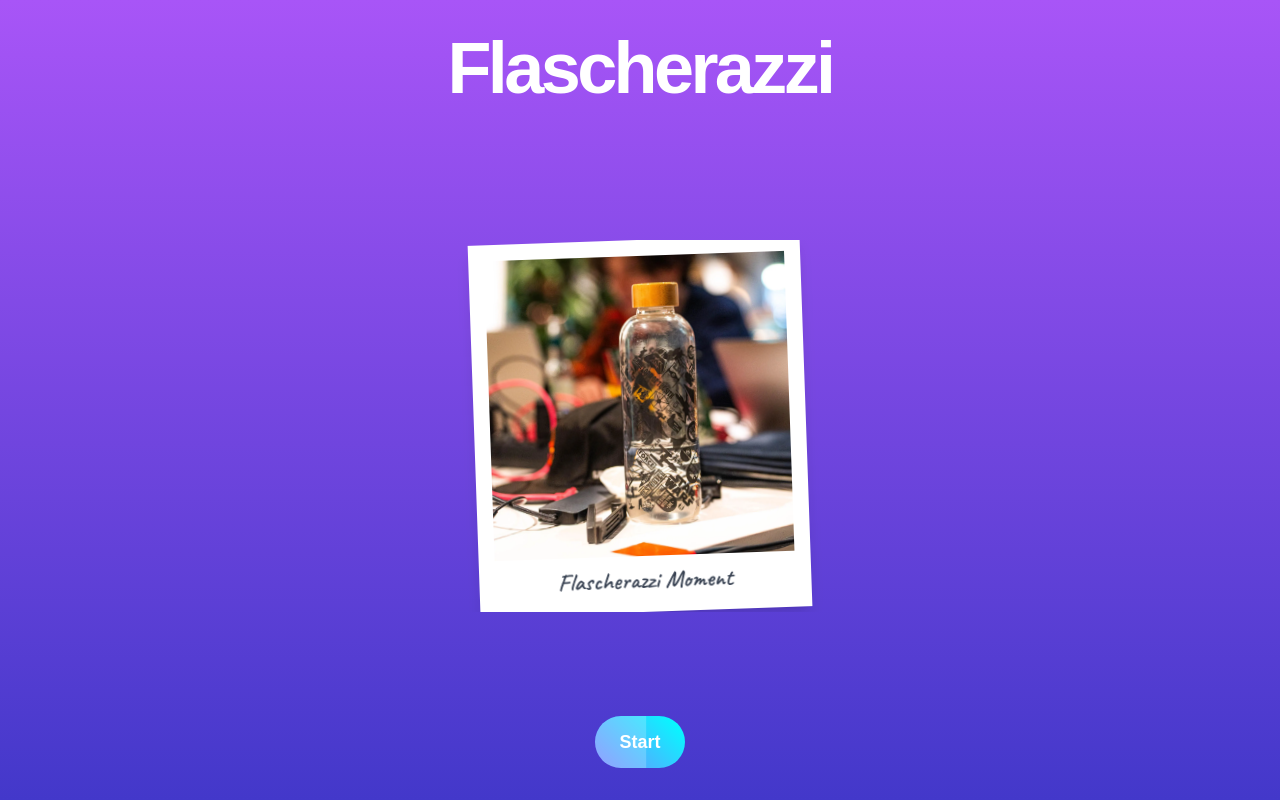
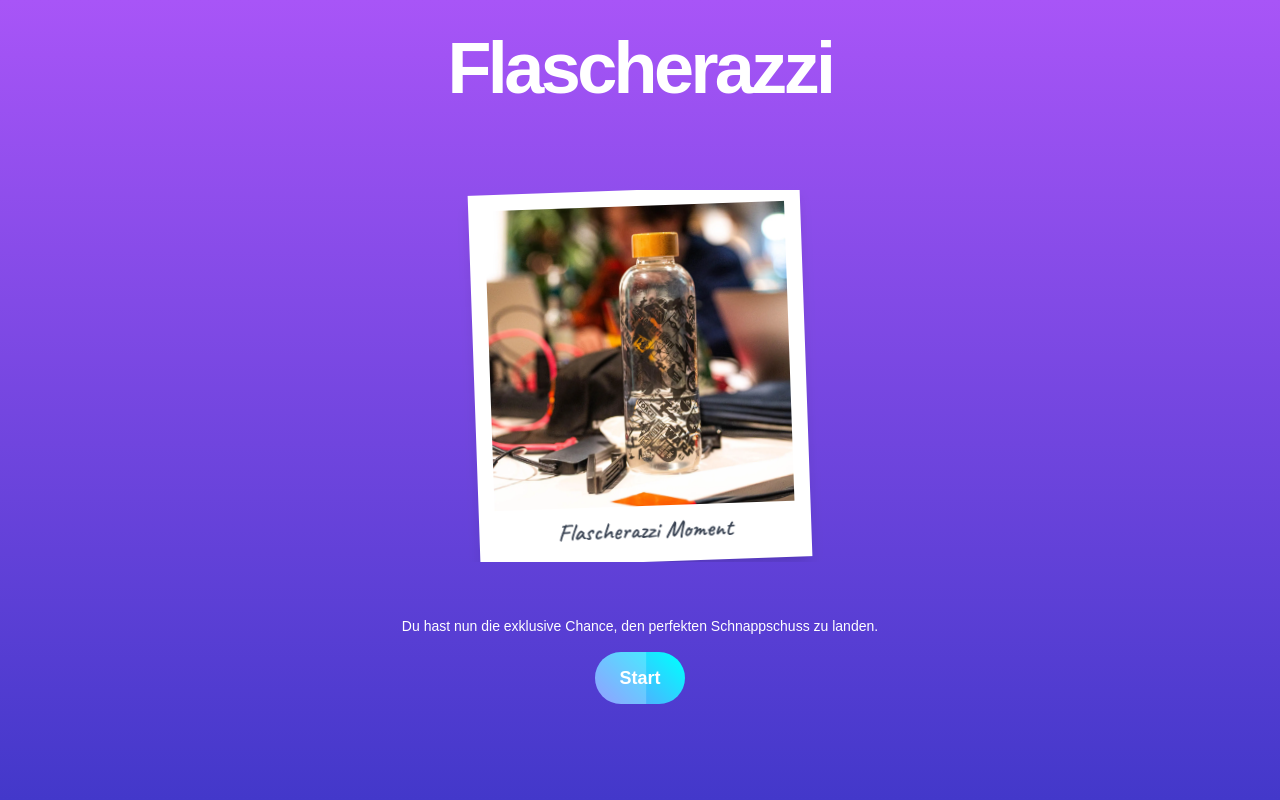
Before and after one commit to Schroedi/flafari, a Next.js app: page / in a window 1280 px wide. Built offline with nearby package versions, Linux system fonts and the light colour scheme.

Commit message:
feat: start text and bottom padding

```diff
--- a/src/app/page.tsx
+++ b/src/app/page.tsx
@@ -45,8 +45,12 @@ export default function Component() {
 					))}
 				</CarouselContent>
 			</Carousel>
-
-			<FlashyButton onClick={() => router.push("/cam")} />
+			<div className="flex flex-col items-center  pb-16">
+				<p className=" text-center text-sm mb-4">
+        Du hast nun die exklusive Chance, den perfekten Schnappschuss zu landen.
+				</p>
+				<FlashyButton onClick={() => router.push("/cam")} />
+			</div>
 		</div>
 	);
 }
```
